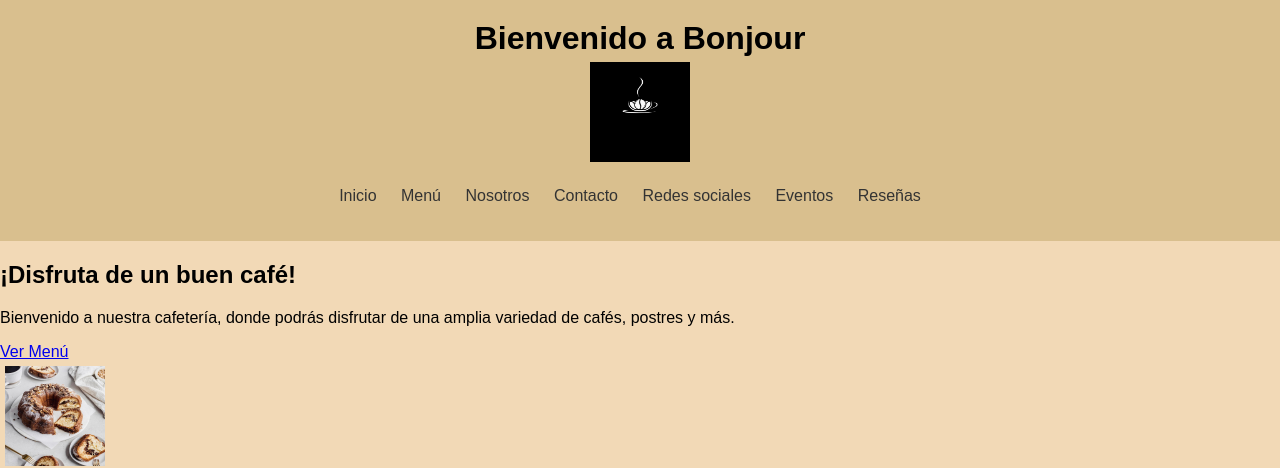
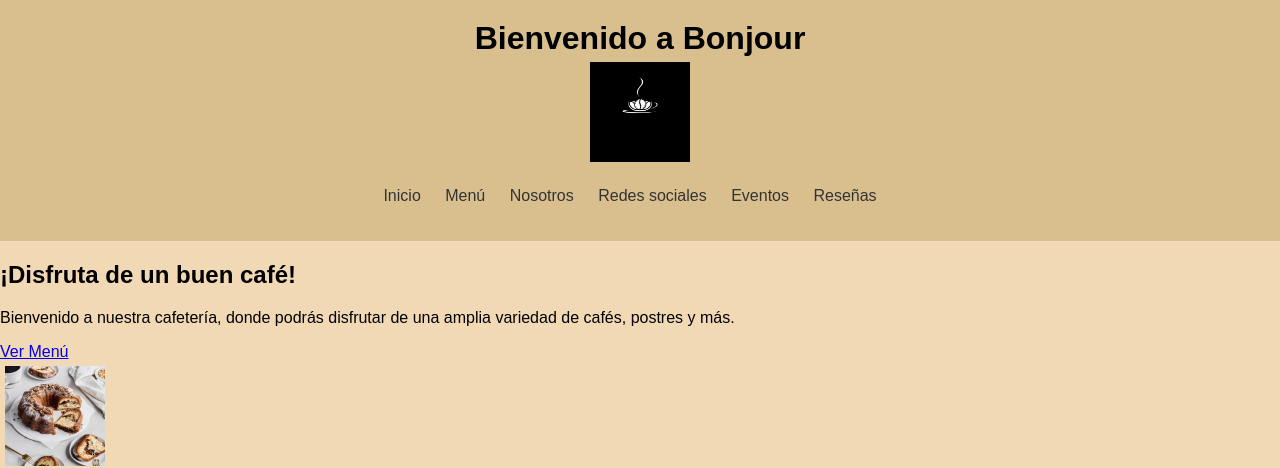
Before and after one commit to boniscontro22/Proyecto-final-Boniscontro-Octavio, a website: page index.html in a window 1280 px wide. Shown: the top 468 px of the page. Drawn offline with Linux system fonts and the light colour scheme.

Commit message:
nada que agregar

```diff
--- a/index.html
+++ b/index.html
@@ -17,7 +17,6 @@
         <li><a href="#inicio">Inicio</a></li>
         <li><a href="./pages/menu.html" target="_blank" >Menú</a></li>
         <li><a href="#nosotros">Nosotros</a></li>
-        <li><a href="#contacto">Contacto</a></li>
         <li><a href="./pages/redes.html" target="_blank" >Redes sociales</a></li>
         <li><a href="./pages/evento.html" target="_blank" >Eventos</a></li>
         <li><a href="./pages/reseñas.html" target="_blank">Reseñas</a></li>
```
